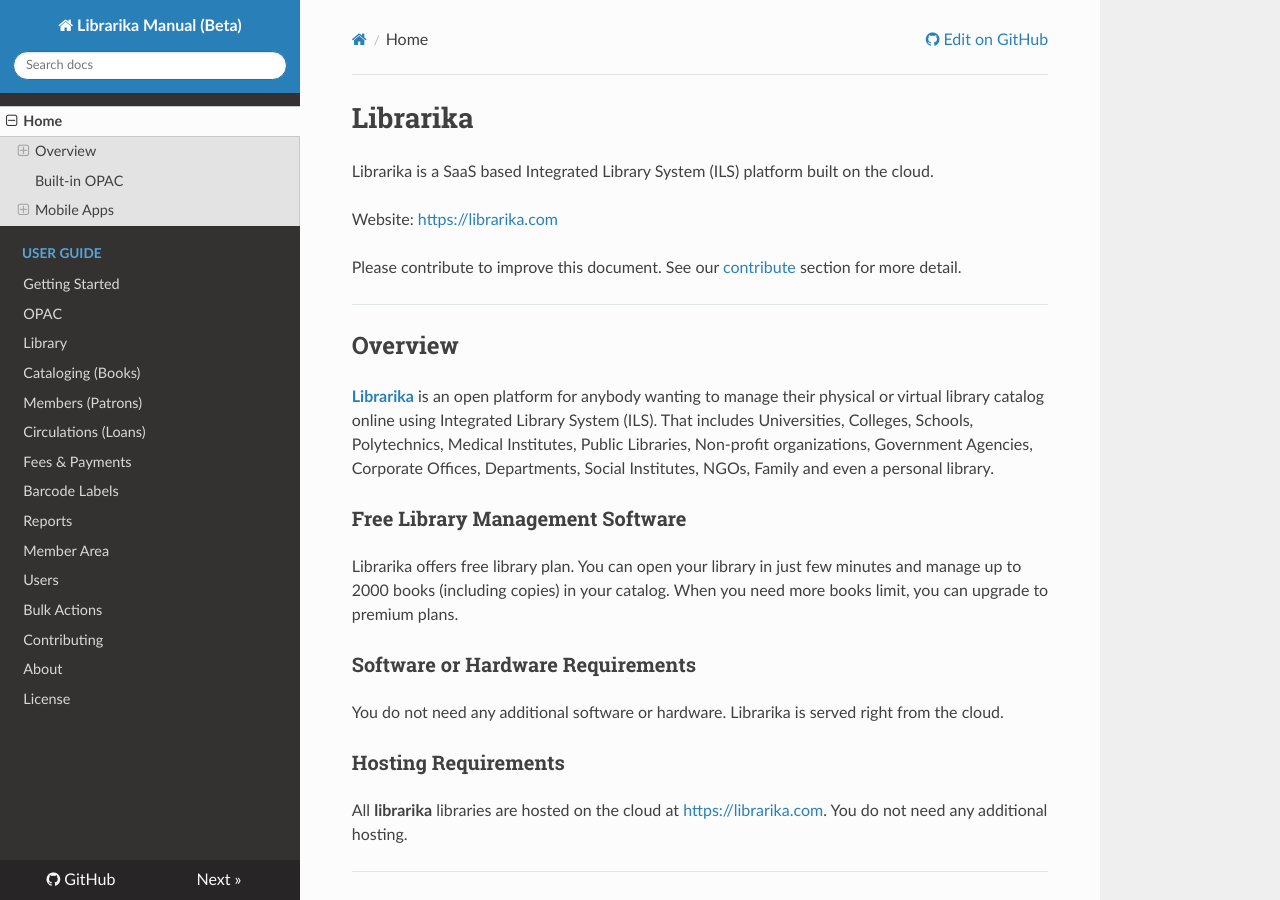
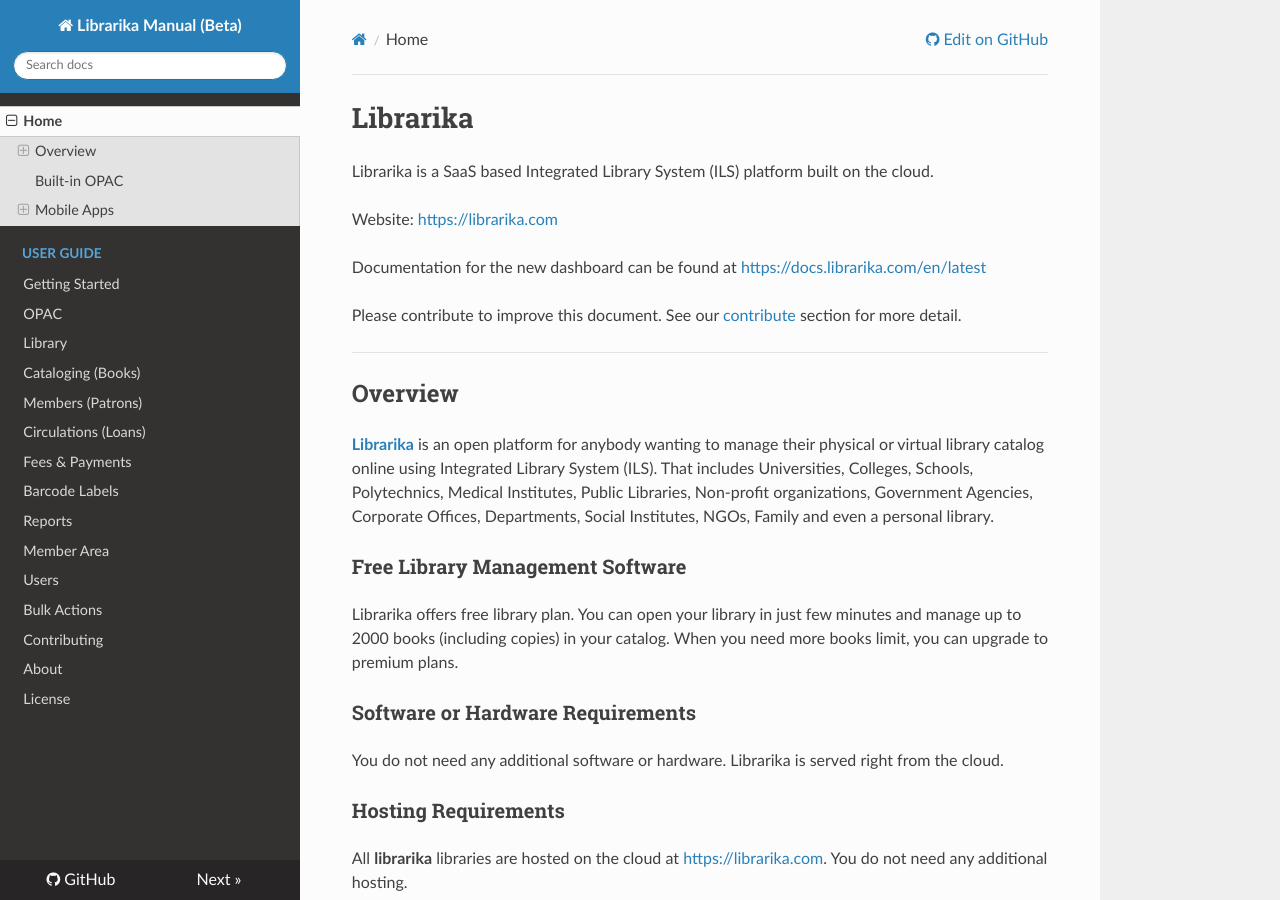
Before and after one commit to Librarika/manual, an MkDocs documentation site: the page built from docs/index.md, in a window 1280 px wide and 900 px high. Built offline with MkDocs 1.6.1, drawn with Linux system fonts in a browser that asks for light colours; nearby versions of some CDN libraries.

Commit message:
New dashboard URL is added on legacy version

```diff
--- a/docs/index.md
+++ b/docs/index.md
@@ -3,6 +3,8 @@
 Librarika is a SaaS based Integrated Library System (ILS) platform built on the cloud.
 
 Website: [https://librarika.com](https://librarika.com)
+
+Documentation for the new dashboard can be found at [https://docs.librarika.com/en/latest](https://docs.librarika.com/en/latest)
 
 Please contribute to improve this document. See our [contribute](contribute.md) section for more detail.
 
```
